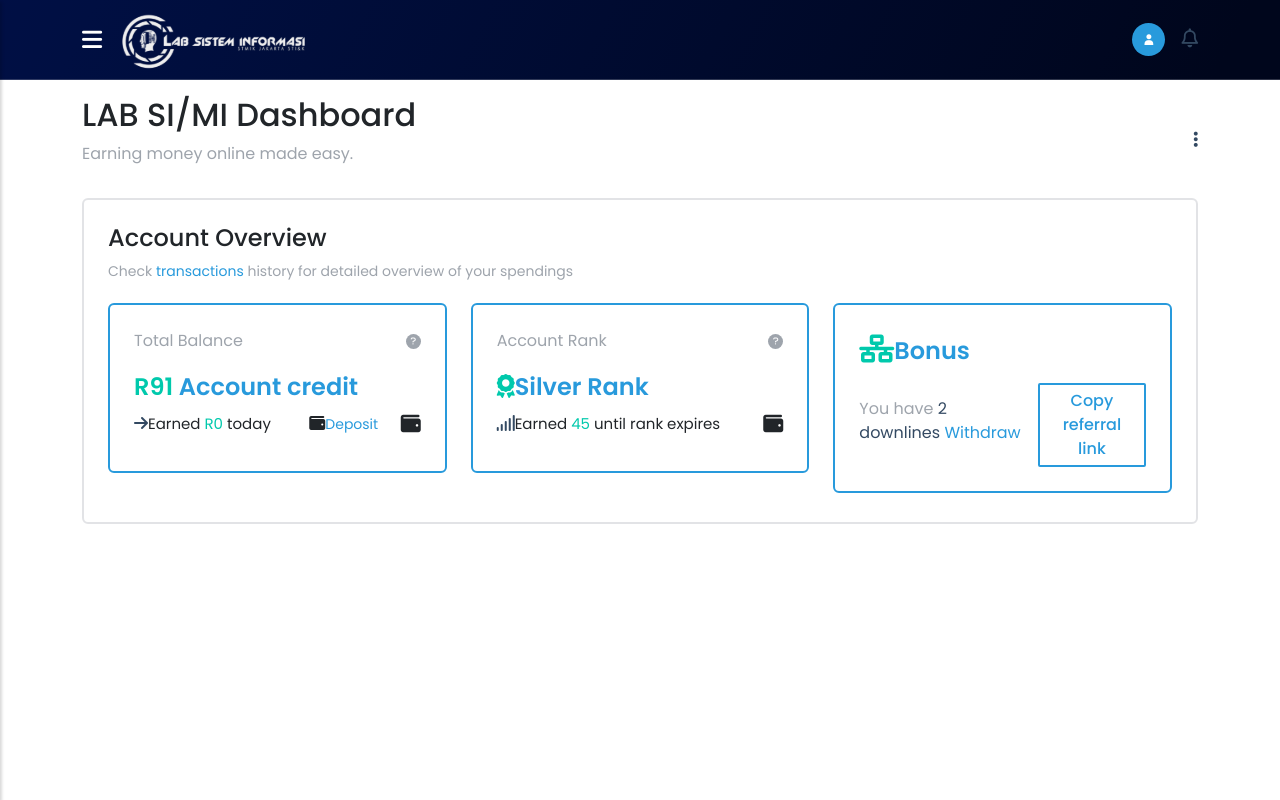
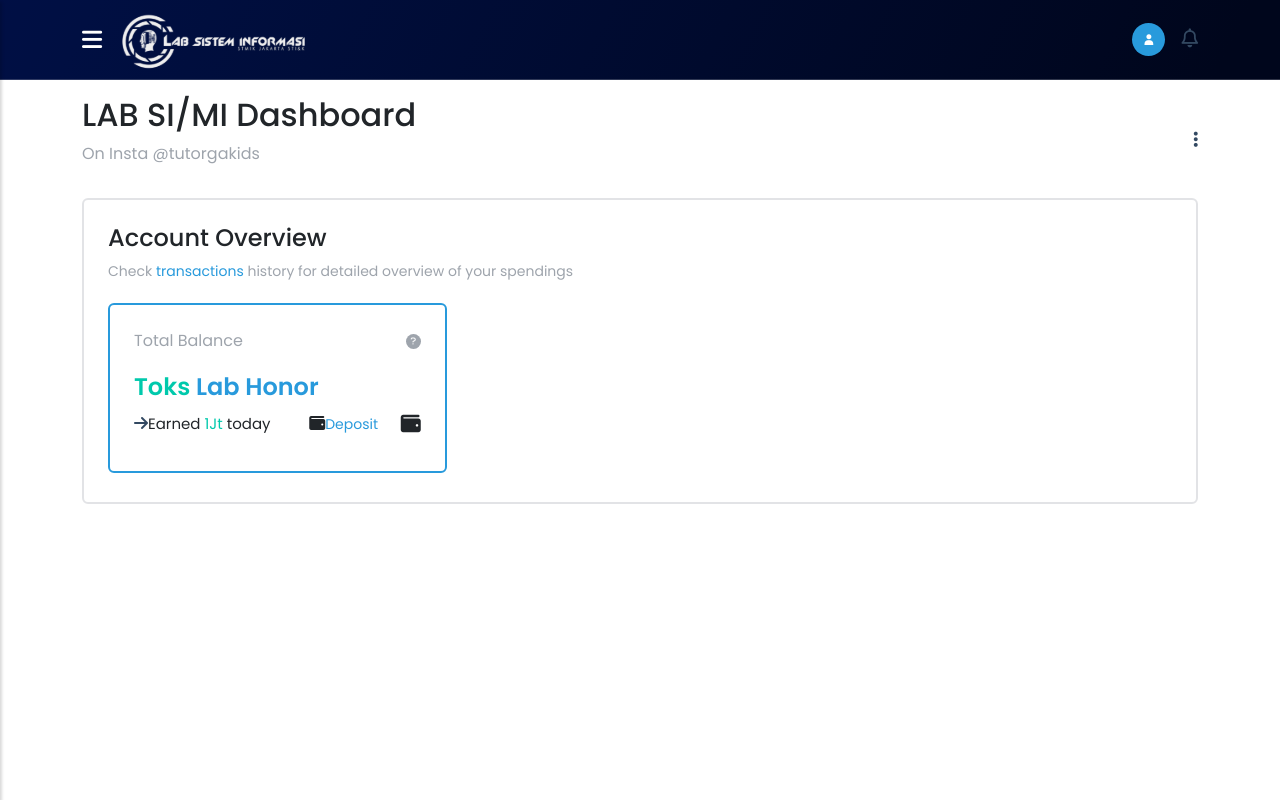
Before and after one commit to nazazulfiqi/Lab-FrontEnd, a React (Vite) app: page /admin in a window 1280 px wide. Built offline with nearby package versions, Linux system fonts and the light colour scheme.

Commit message:
dashboard & page admin fix

```diff
--- a/src/components/MainContentAdmin.jsx
+++ b/src/components/MainContentAdmin.jsx
@@ -8,7 +8,7 @@ function MainContentAdmin() {
           <div class="col-12 d-flex justify-content-between align-items-center">
             <div class="dashboard-title-text">
               <h2>LAB SI/MI Dashboard</h2>
-              <p class="text-grey">Earning money online made easy.</p>
+              <p class="text-grey">On Insta @tutorgakids</p>
             </div>
             <button type="button" class="fs-18 text-grey-blue">
               <i class="fas fa-ellipsis-vertical"></i>
@@ -36,7 +36,7 @@ function MainContentAdmin() {
                     </span>
                   </div>
                   <div class="item-title text-cyan fs-4 fw-6 mb-1">
-                    R91 <span class="text-blue">Account credit</span>
+                    Toks <span class="text-blue">Lab Honor</span>
                   </div>
                   <div class="item-bottom d-flex align-items-center justify-content-between">
                     <div class="earnings me-3">
@@ -44,7 +44,7 @@ function MainContentAdmin() {
                         <i class="fa-solid fa-arrow-right"></i>
                       </span>
                       <span class="fs-15">
-                        Earned <span class="text-cyan">R0</span> today{" "}
+                        Earned <span class="text-cyan">1Jt</span> today{" "}
                       </span>
                     </div>
                     <div class="deposit">
@@ -60,67 +60,6 @@ function MainContentAdmin() {
                 </div>
               </a>
             </div>
-
-            <div class="col-md-6 col-lg-4">
-              <a href="#" class="text-decoration-none">
-                <div class="overview-section-item bg-white p-4">
-                  <div class="item-top d-flex align-items-center justify-content-between mb-3">
-                    <p class="text-grey mb-0">Account Rank</p>
-                    <span class="info-icon d-flex align-items-center justify-content-center bg-grey text-white fs-8">
-                      <i class="fa-solid fa-question"></i>
-                    </span>
-                  </div>
-                  <div class="item-title text-cyan fs-4 fw-bold mb-1">
-                    <span>
-                      <i class="fas fa-award"></i>
-                    </span>
-                    <span class="text-blue fs-4 fw-6">Silver Rank</span>
-                  </div>
-                  <div class="item-bottom d-flex align-items-center justify-content-between">
-                    <div class="earnings me-3">
-                      <span class="text-grey-blue">
-                        <i class="fas fa-signal"></i>
-                      </span>
-                      <span class="fs-15">
-                        Earned <span class="text-cyan">45</span> until rank
-                        expires{" "}
-                      </span>
-                    </div>
-                    <span class="balance-icon align-self-end fs-20">
-                      <i class="fa-solid fa-wallet"></i>
-                    </span>
-                  </div>
-                </div>
-              </a>
-            </div>
-
-            <div class="col-md-6 col-lg-4">
-              <a href="#" class="text-decoration-none">
-                <div class="overview-section-item bg-white p-4">
-                  <div class="item-title text-cyan fs-3 fw-bold mb-1">
-                    <span>
-                      <i class="fa-solid fa-network-wired"></i>
-                    </span>
-                    <span class="text-blue fs-4 fw-6">Bonus</span>
-                  </div>
-                  <div class="item-bottom d-flex align-items-center justify-content-between">
-                    <div class="earnings me-3">
-                      <span class="text-grey">
-                        You have{" "}
-                        <span class="text-grey-blue">2 downlines </span>
-                        <span class="text-blue">Withdraw</span>
-                      </span>
-                    </div>
-                    <button
-                      type="button"
-                      class="btn-outline-sm text-blue d-block mt-2 px-2"
-                    >
-                      Copy referral link
-                    </button>
-                  </div>
-                </div>
-              </a>
-            </div>
           </div>
         </div>
       </div>
```
